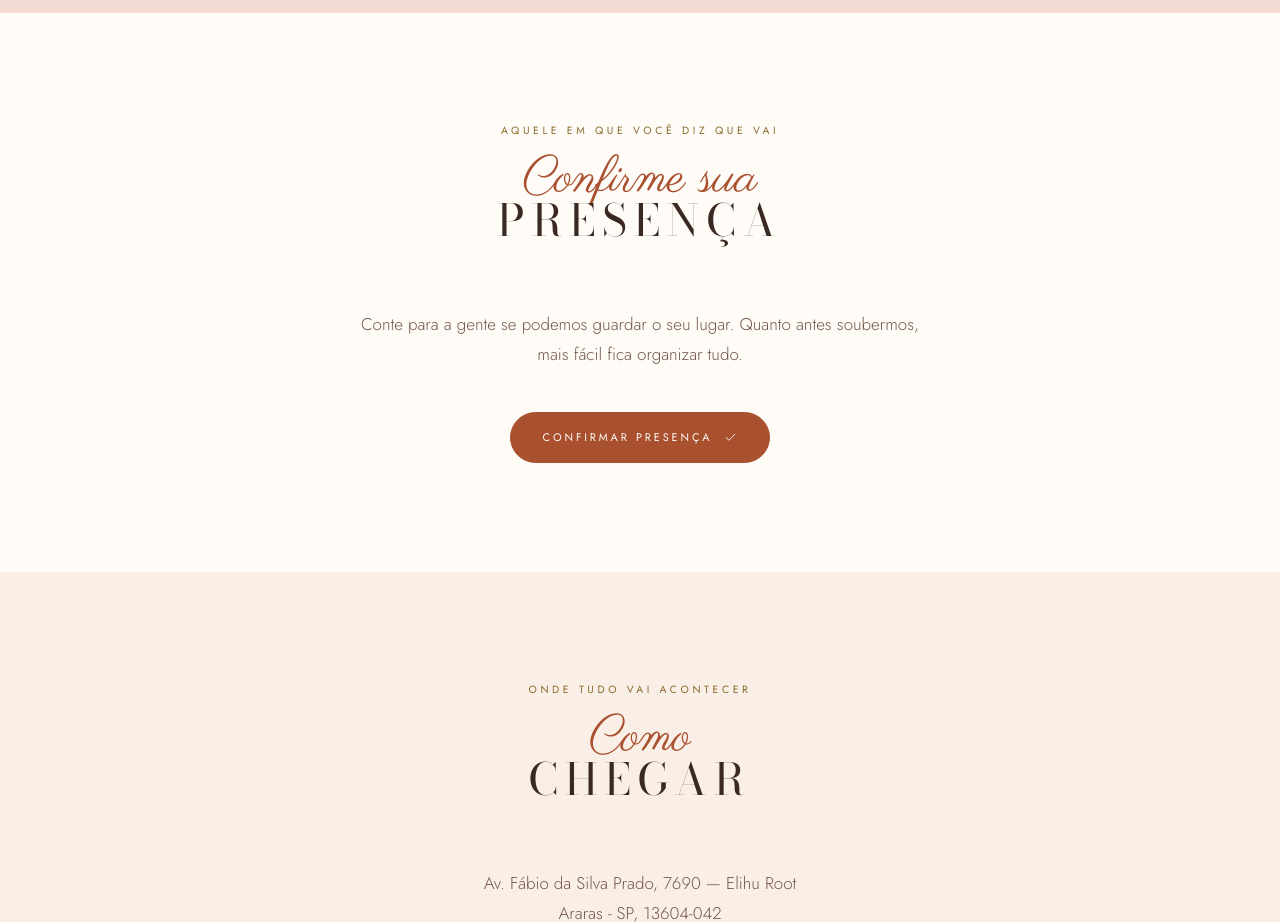
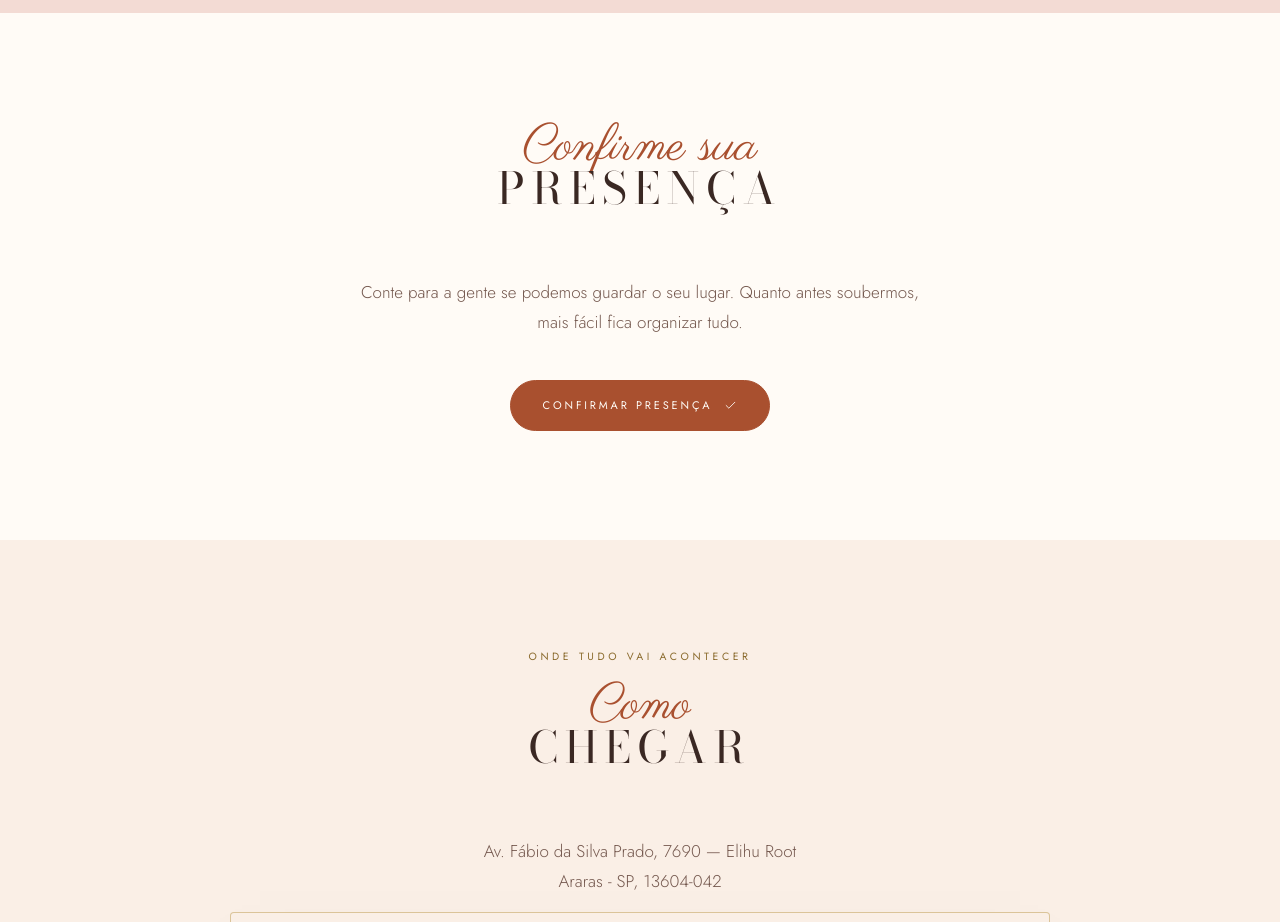
Before and after one commit to lucasbritto621-prog/Convite, a plain HTML site: page convidados.html in a window 1280 px wide. Shown: the part 4960-5882 px from the top of the page. Drawn offline with nearby package versions, Linux system fonts and the light colour scheme; grey boxes are pictures that could not be loaded.

Commit message:
Update convidados.html

```diff
--- a/convidados.html
+++ b/convidados.html
@@ -772,7 +772,6 @@ a { color: inherit; }
   <div class="envelope centro">
 
     <div class="cartao-titulo revela">
-      <span class="rotulo">Aquele em que você diz que vai</span>
       <p class="script">Confirme sua</p>
       <h2 class="titulo">Presença</h2>
     </div>
```
